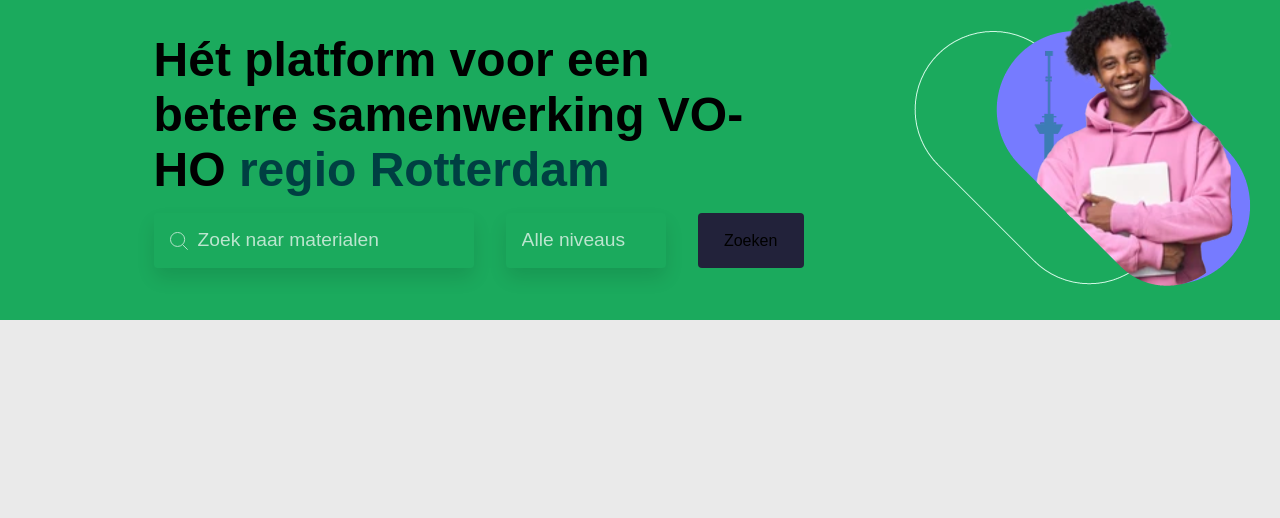
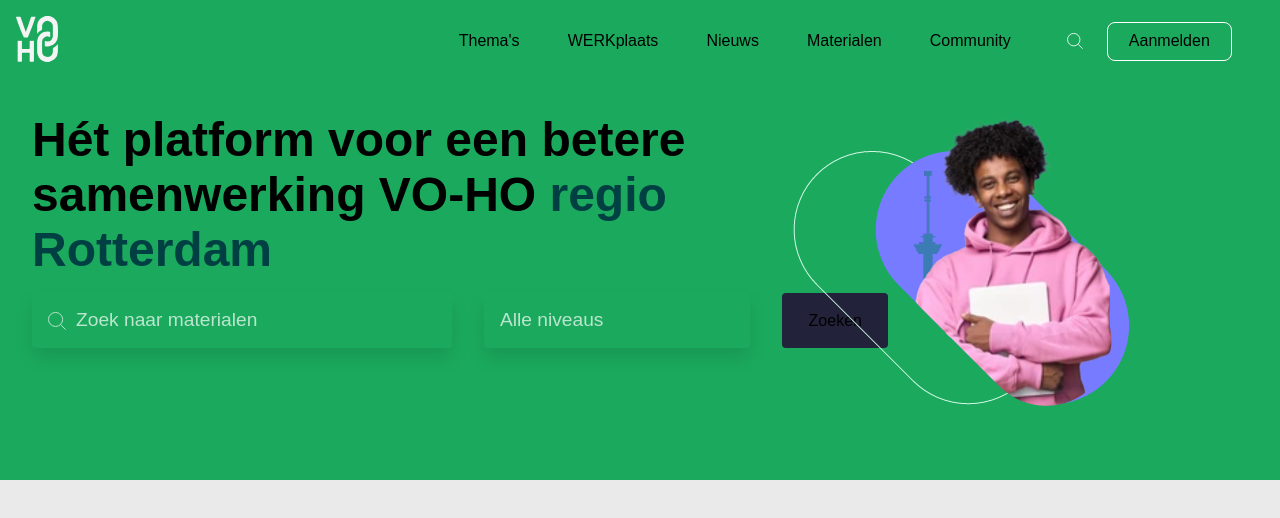
Before and after one commit to jaussems/press-play-assesment, a Next.js app: page / in a window 1280 px wide. Shown: the top 518 px of the page. Built offline with nearby package versions, Linux system fonts and the light colour scheme; a web font is replaced by a local one.

Commit message:
tweaked search to look more like design (desktop)

```diff
--- a/src/pages/index.tsx
+++ b/src/pages/index.tsx
@@ -18,7 +18,7 @@
         <link rel="icon" href="/favicon.ico" />
       </Head>
       <main className={styles.main}>
-        {/* <NavBar></NavBar> */}
+        <NavBar></NavBar>
         <Search></Search>
         {/* <div>News</div>
         <div className={styles.card_section}>
--- a/src/styles/NavBar.module.scss
+++ b/src/styles/NavBar.module.scss
@@ -5,7 +5,7 @@
   width: 100%;
   background: $base-green-color;
   height: 5rem;
-  position: absolute;
+  position: sticky;
   align-items: center;
 
   .logo {
--- a/src/styles/Search.module.scss
+++ b/src/styles/Search.module.scss
@@ -3,25 +3,28 @@
 
 .search {
   background-color: $base-green-color;
-  height: 20rem;
+  height: 25rem;
   width: 100%;
-  justify-content: space-evenly;
+  border: 0px solid $base-green-color;
+  border-style: solid;
+
+  //justify-content: space-evenly;
   padding: 2rem;
   overflow: hidden;
 
   &--search-width {
-    width: 20rem;
+    width: 26.25rem;
   }
 
   &--select-width {
-    width: 10rem;
+    width: 16.6425rem;
   }
 
   @include flex-row;
 
   .header_and_inputs {
     @include flex-column;
-    width: 50%;
+    width: 60%;
     gap: 1rem;
 
     .inputs {
```
